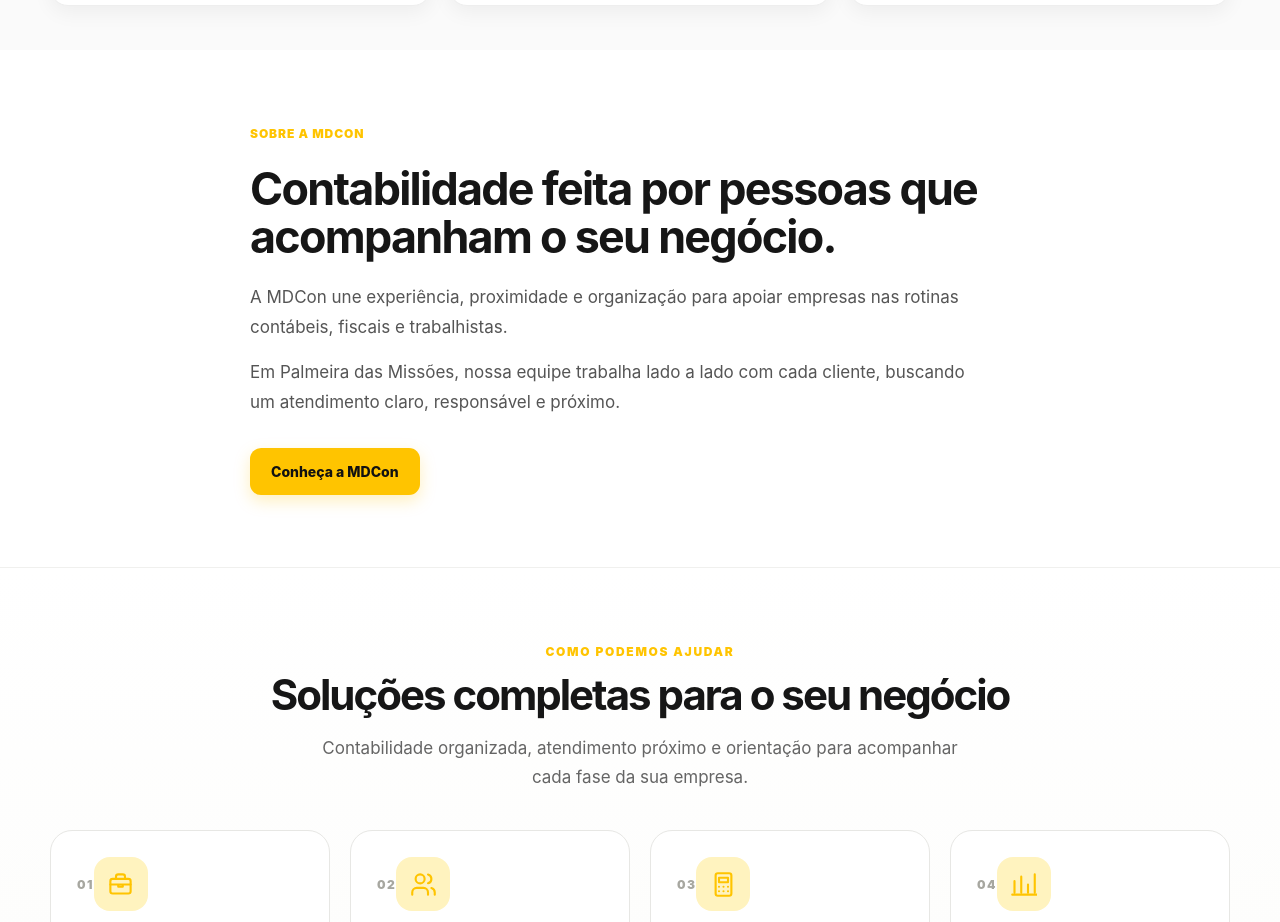
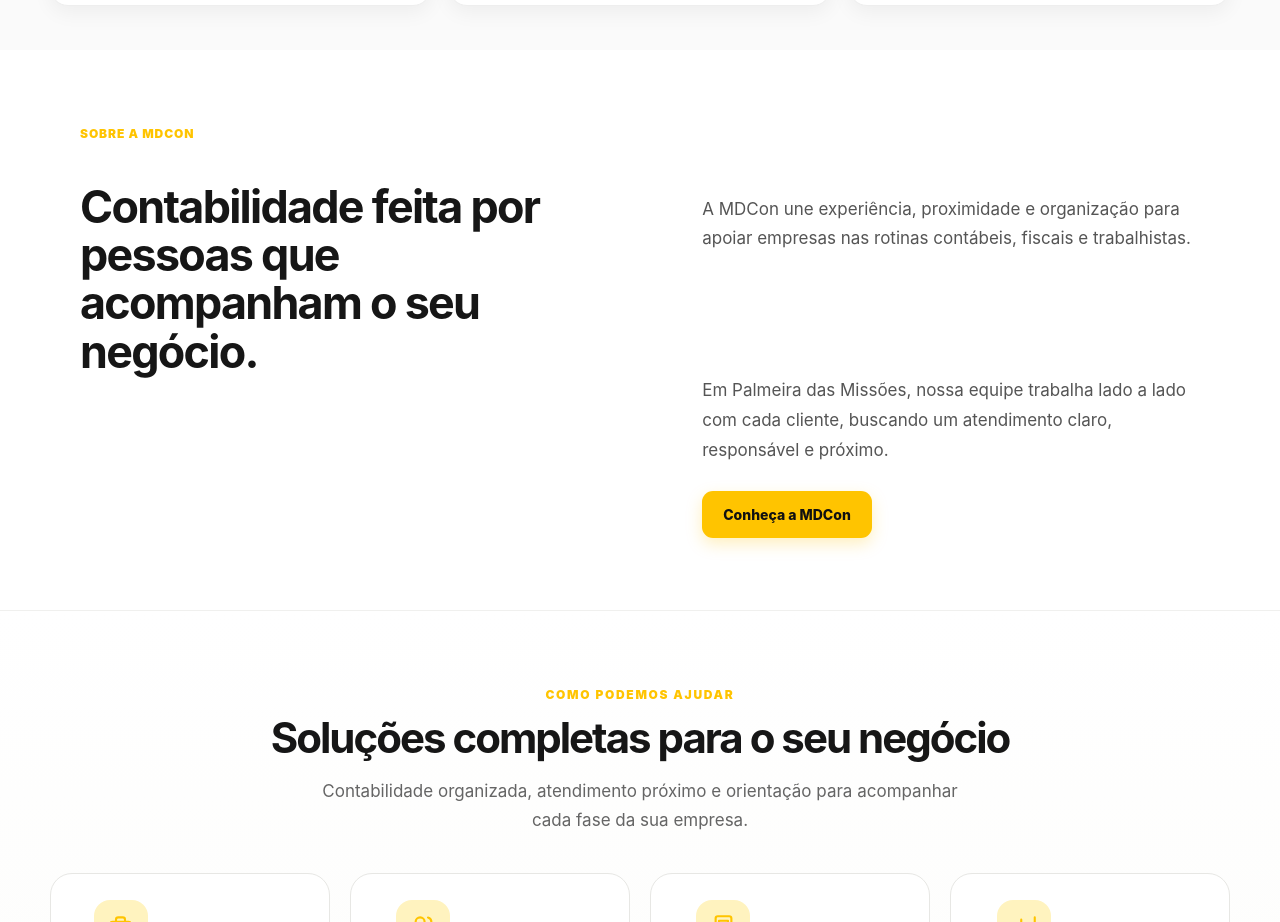
Before and after one commit to cestarifcc-glitch/mdcon-site-oficial, a Next.js app: page / in a window 1280 px wide. Shown: the part 1013-1935 px from the top of the page. Built offline with nearby package versions, Linux system fonts and the light colour scheme.

Commit message:
Add files via upload

```diff
--- a/app/globals.css
+++ b/app/globals.css
@@ -1215,3 +1215,44 @@
 .about-team-no-photo .about-team-copy h2{max-width:760px}
 .about-team-no-photo .about-team-copy p{max-width:720px}
 @media(max-width:900px){.about-team-grid.about-team-no-photo{grid-template-columns:1fr;justify-content:stretch}.about-team-no-photo .about-team-copy{max-width:none}}
+
+/* Home - Sobre a MDCon sem foto: título à esquerda e conteúdo à direita */
+@media (min-width: 901px){
+  .about-team-grid.about-team-no-photo{
+    grid-template-columns:minmax(0,1.05fr) minmax(0,.95fr);
+    gap:72px;
+    align-items:start;
+    max-width:1120px;
+    margin:0 auto;
+  }
+  .about-team-no-photo .about-team-copy{
+    display:grid;
+    grid-template-columns:subgrid;
+    grid-column:1 / -1;
+    width:100%;
+    max-width:none;
+  }
+  .about-team-no-photo .about-team-copy .eyebrow,
+  .about-team-no-photo .about-team-copy h2{
+    grid-column:1;
+  }
+  .about-team-no-photo .about-team-copy .eyebrow{align-self:start;margin-top:4px}
+  .about-team-no-photo .about-team-copy h2{
+    max-width:540px;
+    margin-top:28px;
+    margin-bottom:0;
+  }
+  .about-team-no-photo .about-team-copy p,
+  .about-team-no-photo .about-team-copy .btn{
+    grid-column:2;
+  }
+  .about-team-no-photo .about-team-copy p{
+    max-width:500px;
+    margin:0 0 16px;
+  }
+  .about-team-no-photo .about-team-copy p:first-of-type{margin-top:40px}
+  .about-team-no-photo .about-team-copy .btn{
+    justify-self:start;
+    margin-top:10px;
+  }
+}
```
Also changed, not shown: app/sobre/page.tsx (+33 -3 lines).
